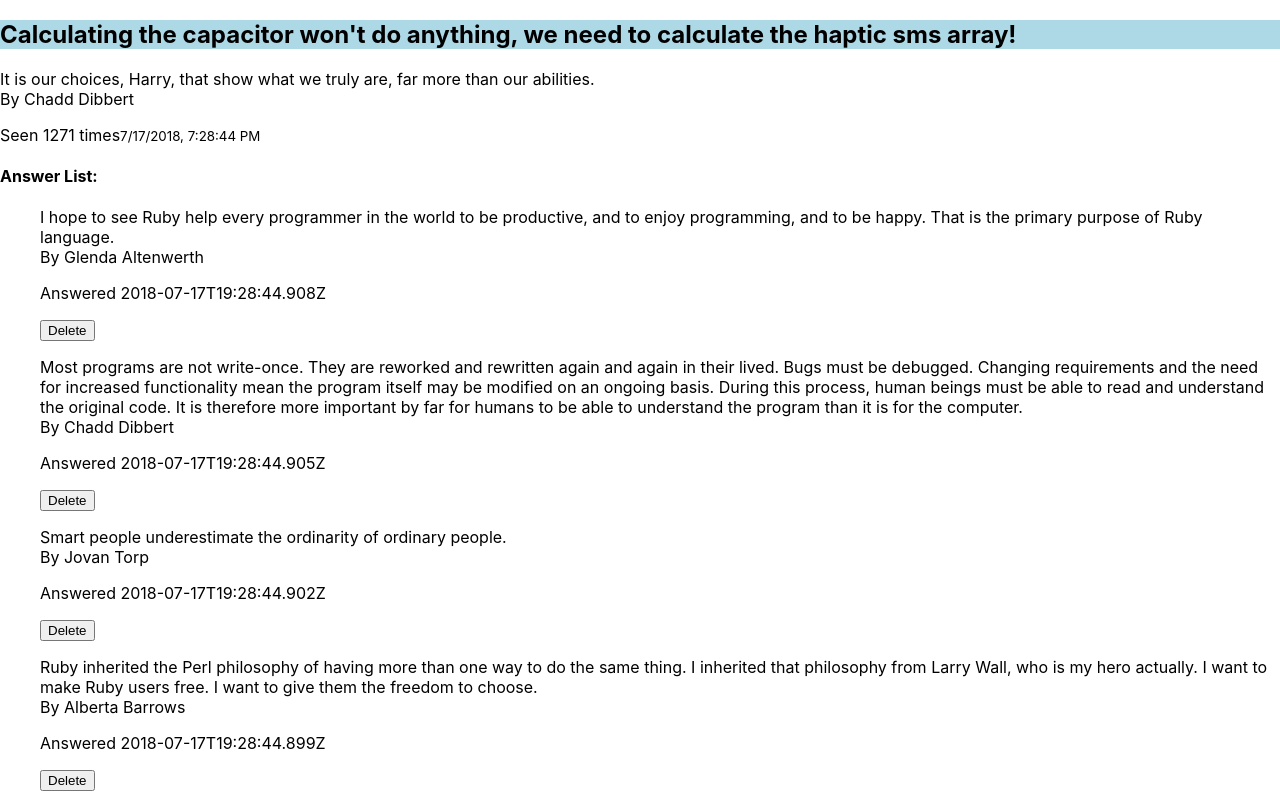
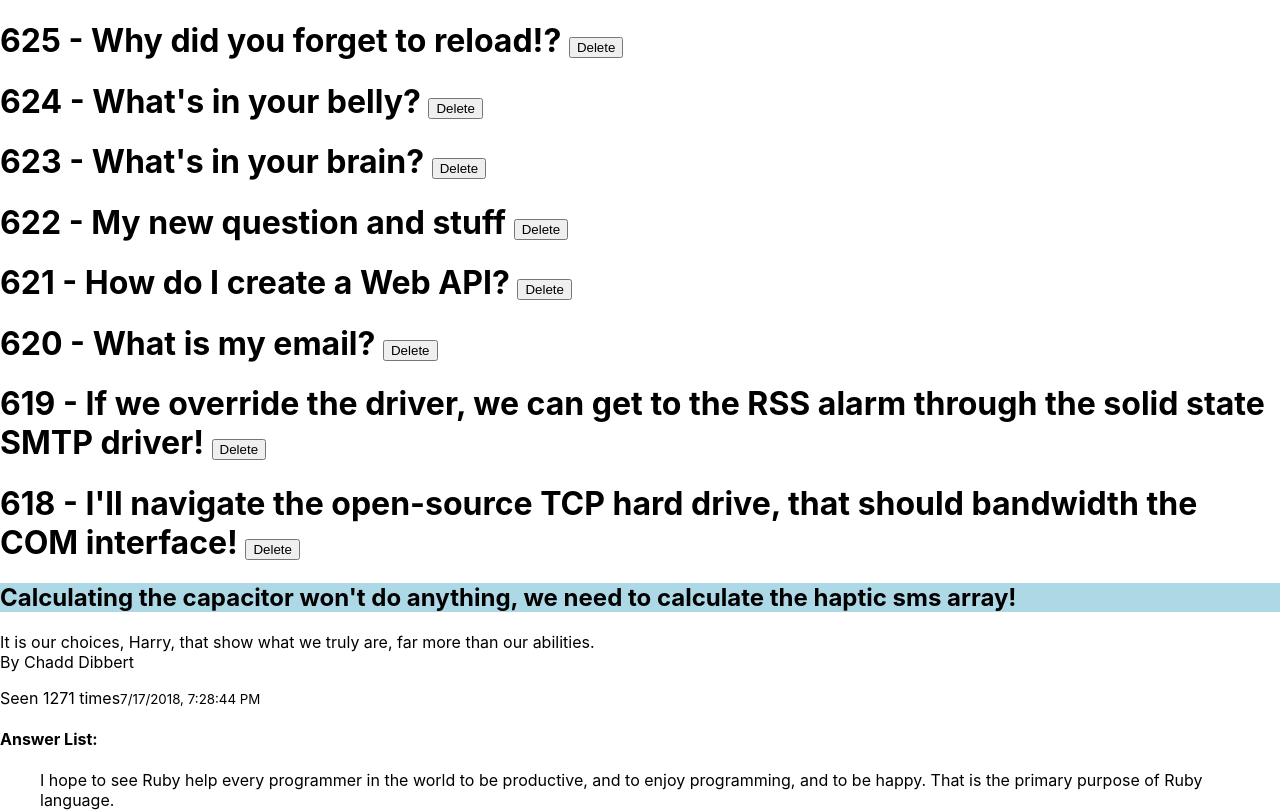
Before and after one commit to CodeCoreYVR/class_demos_bootcamp_aug_2021, a React (Create React App) app in the folder react_basics/react-awesome-answers/: page / in a window 1280 px wide. Shown: the top 812 px of the page. Built offline with nearby package versions, Linux system fonts and the light colour scheme.

Commit message:
react state render component in app.js

```diff
--- a/react_basics/react-awesome-answers/src/App.js
+++ b/react_basics/react-awesome-answers/src/App.js
@@ -1,9 +1,12 @@
 import './App.css';
+import QuestionShowPage from './components/QuestionShowPage';
+import QuestionIndexPage from './components/QuestionIndexPage'
 
 function App() {
   return (
-    <div className="App">
-
+    <div>
+      <QuestionIndexPage />
+      <QuestionShowPage />
     </div>
   );
 }
--- a/react_basics/react-awesome-answers/src/index.js
+++ b/react_basics/react-awesome-answers/src/index.js
@@ -2,8 +2,7 @@ import React from 'react';
 import ReactDOM from 'react-dom';
 import './index.css';
 import reportWebVitals from './reportWebVitals';
-import QuestionShowPage from './components/QuestionShowPage';
-import QuestionIndexPage from './components/QuestionIndexPage';
+import App from './App'
 
 // ReactDOM.render(<QuestionDetails name="testname" />,
 //   document.getElementById('root')
@@ -11,8 +10,7 @@ import QuestionIndexPage from './components/QuestionIndexPage';
 
 
 ReactDOM.render(
-  <QuestionShowPage />,
-  // <QuestionIndexPage />,
+  <App />,
   document.getElementById('root')
 );
 
```
